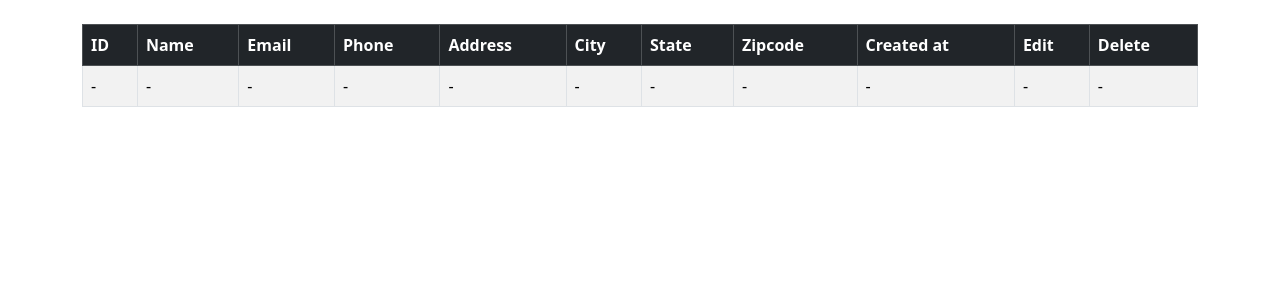
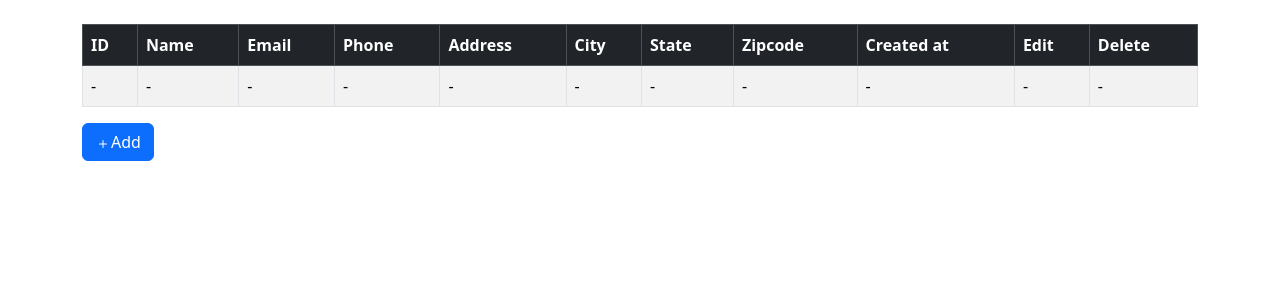
Before and after one commit to kevinadhiguna/django-crm-app, a Django app: page / in a window 1280 px wide. Shown: the part 56-356 px from the top of the page. Run offline with Django 4.2, Linux system fonts and the light colour scheme; the visitor is signed in with stand-in values (Sample User, id 1); data that the repository does not hold is empty.

Commit message:
feat: add an add-record button under the table

```diff
--- a/website/templates/home.html
+++ b/website/templates/home.html
@@ -71,6 +71,12 @@
     </tbody>
 </table>
 
+<a class="btn btn-primary" href="{% url 'website:add_record' %}">
+    <svg xmlns="http://www.w3.org/2000/svg" width="16" height="16" fill="currentColor" class="bi bi-plus" viewBox="0 0 16 16">
+        <path d="M8 4a.5.5 0 0 1 .5.5v3h3a.5.5 0 0 1 0 1h-3v3a.5.5 0 0 1-1 0v-3h-3a.5.5 0 0 1 0-1h3v-3A.5.5 0 0 1 8 4"/>
+    </svg>Add
+</a>
+
 {% else %}
 <div class="col-md-6 offset-md-3">
     <h1>Login</h1>
```
